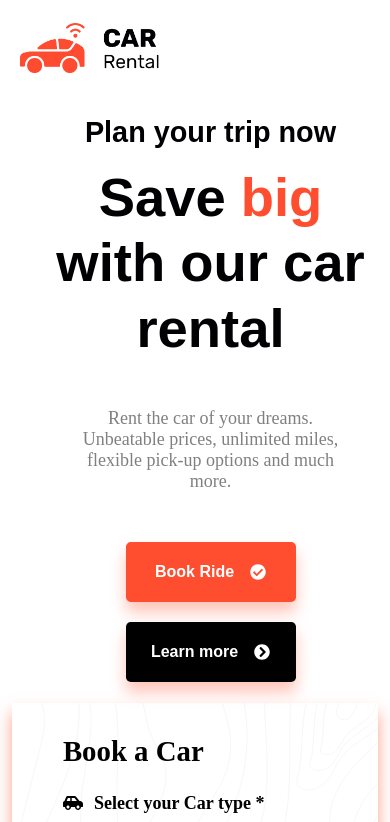
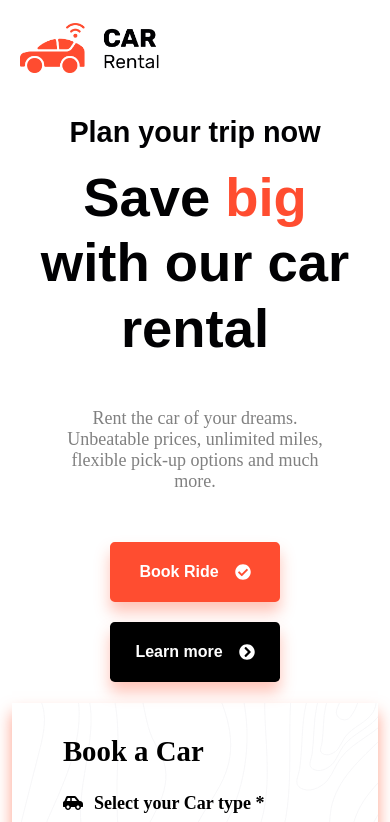
Before and after one commit to webAnkit23/Car-Rental-App, a React (Vite) app: page / in a window 390 px wide. Shown: the top 822 px of the page. Built offline with nearby package versions, Linux system fonts and the light colour scheme; some icons are missing.

Commit message:
fixed media mobile style

```diff
--- a/src/components/Navbar/Navbar.css
+++ b/src/components/Navbar/Navbar.css
@@ -100,6 +100,8 @@
         background-color: white;
         background: white;
         z-index: 999999999;
+        padding: 0;
+        padding-top: 40px;
     }
     .hide_nav{
         flex-direction: column;
--- a/src/components/herosection/heroSection.css
+++ b/src/components/herosection/heroSection.css
@@ -135,6 +135,7 @@
        text-align: center;
        width: 100%;
        margin-top: 1rem;
+       left: 0;
       }
       .hero_button_container{
         width: 100%;
```
